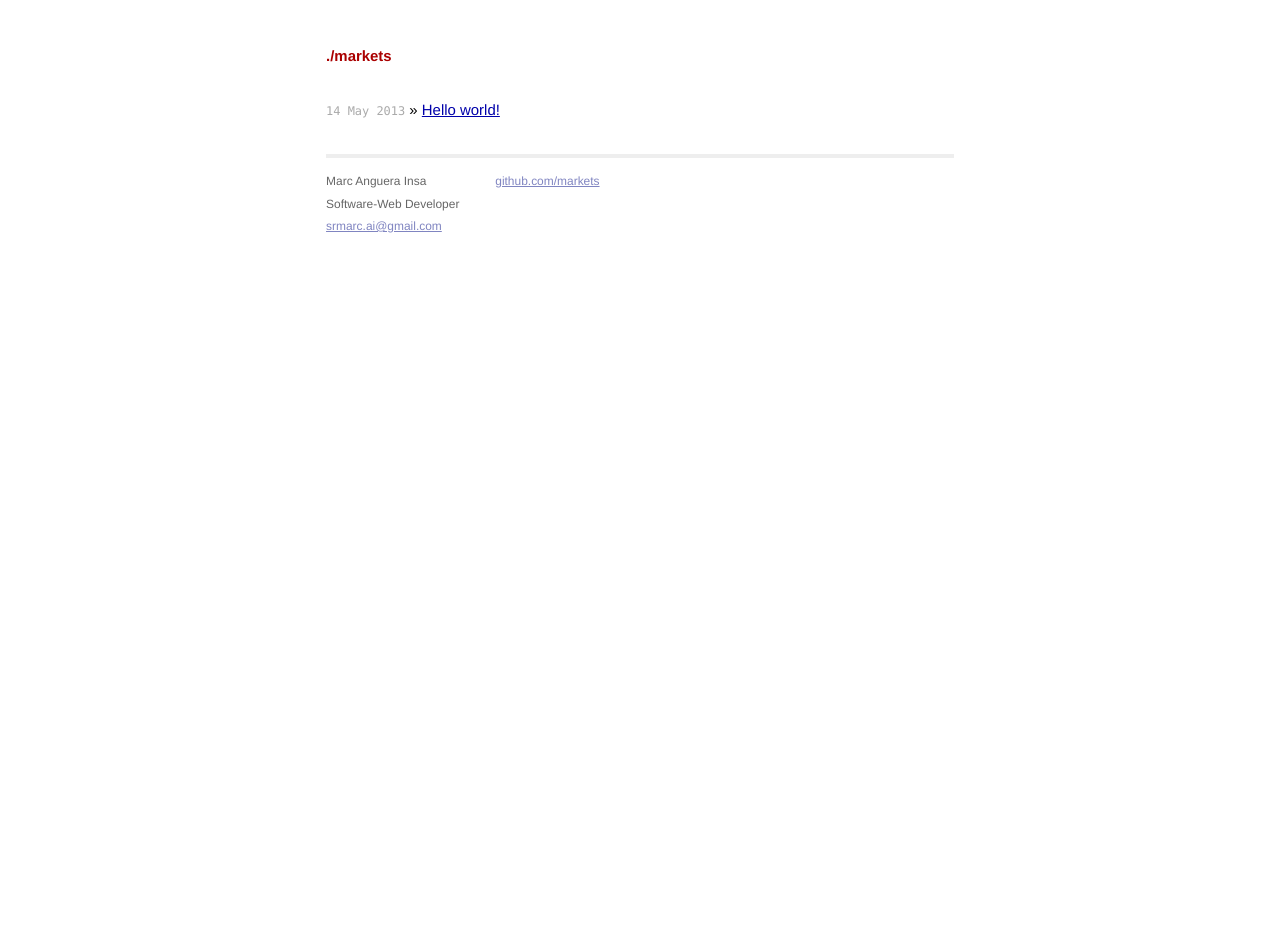
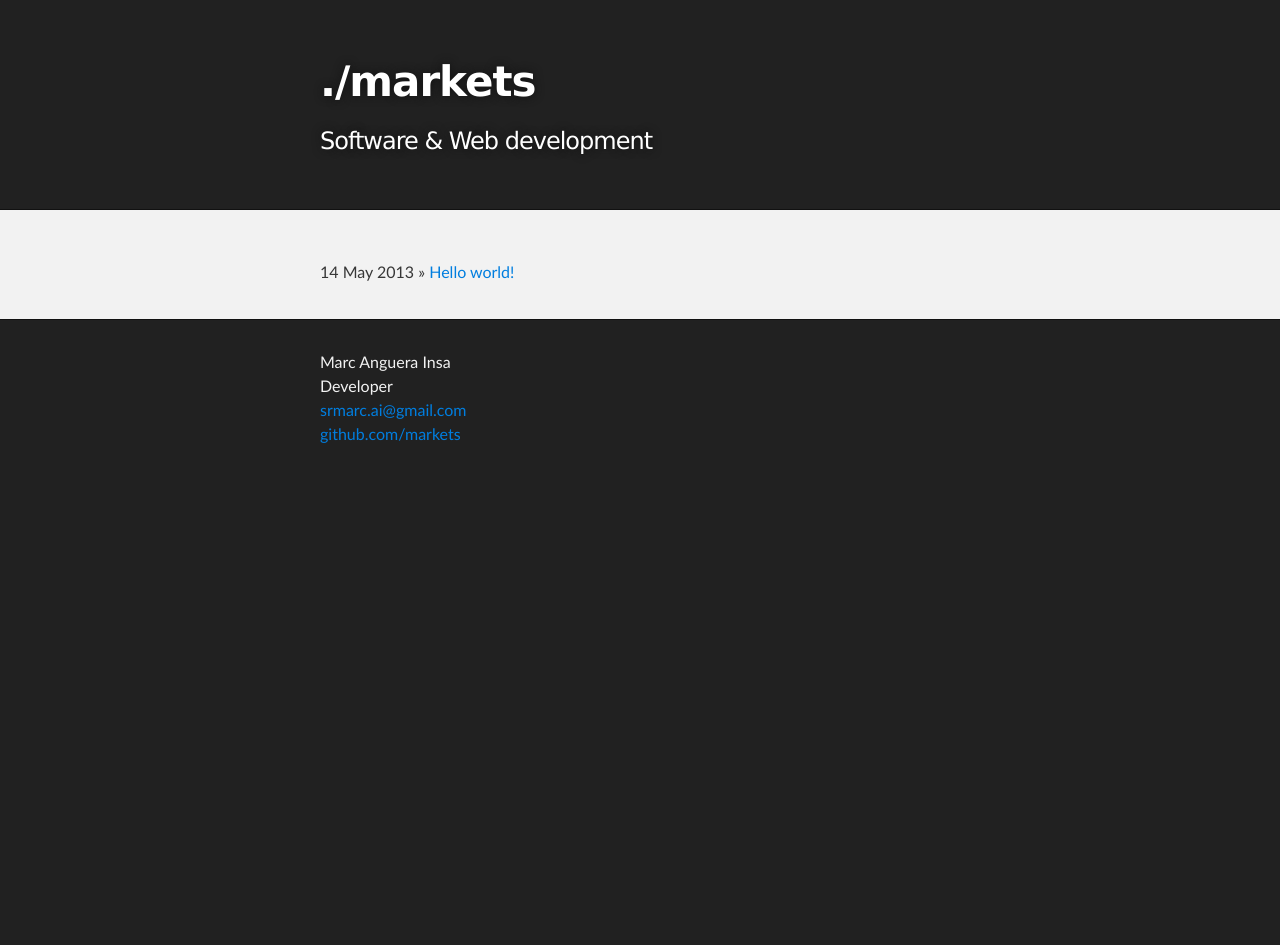
Before and after one commit to markets/markets.github.io, a Jekyll site: the page built from index.html, in a window 1280 px wide. Built offline with Jekyll 4.4.1, drawn with Linux system fonts in a browser that asks for light colours; after the commit the page ends 900 px from its top, so only the background shows below that.

Commit message:
yeah! new layout

```diff
--- a/_layouts/default.html
+++ b/_layouts/default.html
@@ -6,36 +6,44 @@
   <title>{{ page.title }}</title>
   <meta name="viewport" content="width=device-width">
 
-    <!-- syntax highlighting CSS -->
+  <!-- syntax highlighting css -->
   <link rel="stylesheet" href="/css/syntax.css">
 
-    <!-- Custom CSS -->
-    <link rel="stylesheet" href="/css/main.css">
+  <!-- main styles -->
+  <link rel="stylesheet" href="/css/styles.css">
 </head>
 <body>
-    <div class="container">
-      <div class="site">
-        <div class="header">
-          <h1 class="title"><a href="/">./{{ site.name | downcase }}</a></h1>
+
+  <!-- HEADER -->
+  <div id="header_wrap" class="outer">
+    <header class="inner">
+      <h1 id="project_title">./{{ site.name | downcase }}</h1>
+      <h2 id="project_tagline">Software & Web development</h2>
+    </header>
   </div>
 
+  <!-- MAIN CONTENT -->
+  <div id="main_content_wrap" class="outer">
+    <section id="main_content" class="inner">
       {{ content }}
+    </section>
+  </div>
 
-        <div class="footer">
+  <!-- FOOTER  -->
+  <div id="footer_wrap" class="outer">
+    <footer class="inner">
       <div class="contact">
         <p>
           Marc Anguera Insa<br />
-              Software-Web Developer<br />
-              <a href="mailto:srmarc.ai@gmail.com">srmarc.ai@gmail.com</a>
+          Developer<br />
+          <a href="mailto:srmarc.ai@gmail.com">srmarc.ai@gmail.com</a><br />
+          <a href="http://github.com/markets">github.com/markets</a><br />
         </p>
       </div>
-          <div class="contact">
-            <p><a href="http://github.com/markets">github.com/markets</a><br /></p>
-          </div>
+    </footer>
   </div>
 
-      </div>
-    </div><!-- /container -->
   {% include analytics.html %}
+
 </body>
 </html>
--- a/_layouts/post.html
+++ b/_layouts/post.html
@@ -2,7 +2,7 @@
 layout: default
 ---
 
-<p class="meta">{{ page.date | date_to_string }}</p>
+<p>{{ page.date | date_to_string }}</p>
 <h2>{{ page.title }}</h2>
 
 <div id="post">
--- a/_posts/2013-05-14-hello-world.markdown
+++ b/_posts/2013-05-14-hello-world.markdown
@@ -4,7 +4,7 @@ title:  Hello world!
 date:   2013-05-14
 ---
 
-So easy.
+So easy with [Ruby](http://www.ruby-lang.org/).
 
 {% highlight ruby %}
 puts 'Hello World!'
--- a/css/main.css
+++ /dev/null
@@ -1,165 +0,0 @@
-/*****************************************************************************/
-/*
-/* Common
-/*
-/*****************************************************************************/
-
-/* Global Reset */
-* {
-  margin: 0;
-  padding: 0;
-}
-
-html, body { height: 100%; }
-
-body {
-  background-color: #FFF;
-  font: 13.34px Helvetica, Arial, sans-serif;
-  font-size: small;
-  text-align: center;
-}
-
-h1, h2, h3, h4, h5, h6 {
-  font-size: 100%; }
-
-h1 { margin-bottom: 1em; }
-p { margin: 1em 0; }
-
-a         { color: #00a; }
-a:hover   { color: #000; }
-a:visited { color: #a0a; }
-
-table {
-  font-size: inherit;
-  font: 100%;
-}
-
-/*****************************************************************************/
-/*
-/* Home
-/*
-/*****************************************************************************/
-ul.posts {
-  list-style-type: none;
-  margin-bottom: 2em;
-}
-
-ul.posts li {
-  line-height: 1.75em;
-}
-
-ul.posts span {
-  color: #aaa;
-  font-family: Monaco, "Courier New", monospace;
-  font-size: 80%;
-}
-
-/*****************************************************************************/
-/*
-/* Site
-/*
-/*****************************************************************************/
-
-.site {
-  font-size: 115%;
-  text-align: justify;
-  width: 42em;
-  margin: 3em auto 2em;
-  line-height: 1.5em;
-}
-
-.site .header a {
-  font-weight: bold;
-  text-decoration: none;
-}
-
-.site .header h1.title {
-  display: inline-block;
-  margin-bottom: 2em;
-}
-
-.site .header h1.title a {
-  color: #a00;
-}
-
-.site .header h1.title a:hover {
-  color: #000;
-}
-
-.site .header a.extra {
-  color: #aaa;
-  margin-left: 1em;
-}
-
-.site .header a.extra:hover {
-  color: #000;
-}
-
-.site .meta {
-  color: #aaa;
-}
-
-.site .footer {
-  font-size: 80%;
-  color: #666;
-  border-top: 4px solid #eee;
-  margin-top: 2em;
-  overflow: hidden;
-}
-
-.site .footer .contact {
-  float: left;
-  margin-right: 3em;
-}
-
-.site .footer .contact a {
-  color: #8085C1;
-}
-
-.site .footer .rss {
-  margin-top: 1.1em;
-  margin-right: -.2em;
-  float: right;
-}
-
-.site .footer .rss img {
-  border: 0;
-}
-
-/*****************************************************************************/
-/*
-/* Posts
-/*
-/*****************************************************************************/
-
-/* standard */
-#post pre {
-  border: 1px solid #ddd;
-  background-color: #eef;
-  padding: 0 .4em;
-}
-
-#post ul, #post ol {
-  margin-left: 1.35em;
-}
-
-#post code {
-  border: 1px solid #ddd;
-  background-color: #eef;
-  padding: 0 .2em;
-}
-
-#post pre code {
-  border: none;
-}
-
-/* terminal */
-#post pre.terminal {
-  border: 1px solid #000;
-  background-color: #333;
-  color: #FFF;
-}
-
-#post pre.terminal code {
-  background-color: #333;
-}
--- /dev/null
+++ b/css/styles.css
@@ -0,0 +1,346 @@
+html, body, div, span, applet, object, iframe,
+h1, h2, h3, h4, h5, h6, p, blockquote, pre,
+a, abbr, acronym, address, big, cite, code,
+del, dfn, em, img, ins, kbd, q, s, samp,
+small, strike, strong, sub, sup, tt, var,
+b, u, i, center,
+dl, dt, dd, ol, ul, li,
+fieldset, form, label, legend,
+table, caption, tbody, tfoot, thead, tr, th, td,
+article, aside, canvas, details, embed,
+figure, figcaption, footer, header, hgroup,
+menu, nav, output, ruby, section, summary,
+time, mark, audio, video {
+  margin: 0;
+  padding: 0;
+  border: 0;
+  font: inherit;
+  vertical-align: baseline;
+}
+
+/* HTML5 display-role reset for older browsers */
+article, aside, details, figcaption, figure,
+footer, header, hgroup, menu, nav, section {
+  display: block;
+}
+
+ol, ul {
+  list-style: none;
+}
+
+blockquote, q {
+}
+
+table {
+  border-collapse: collapse;
+  border-spacing: 0;
+}
+
+a:focus {
+  outline: none;
+}
+
+body {
+  box-sizing: border-box;
+  color:#373737;
+  background: #212121;
+  font-size: 16px;
+  font-family: 'Myriad Pro', Calibri, Helvetica, Arial, sans-serif;
+  line-height: 1.5;
+  -webkit-font-smoothing: antialiased;
+}
+
+h1, h2, h3, h4, h5, h6 {
+  margin: 10px 0;
+  font-weight: 700;
+  color:#222222;
+  font-family: 'Lucida Grande', 'Calibri', Helvetica, Arial, sans-serif;
+  letter-spacing: -1px;
+}
+
+h1 {
+  font-size: 36px;
+  font-weight: 700;
+}
+
+h2 {
+  padding-bottom: 10px;
+  font-size: 32px;
+  background: url('../images/bg_hr.png') repeat-x bottom;
+}
+
+h3 {
+  font-size: 24px;
+}
+
+h4 {
+  font-size: 21px;
+}
+
+h5 {
+  font-size: 18px;
+}
+
+h6 {
+  font-size: 16px;
+}
+
+p {
+  margin: 10px 0 15px 0;
+}
+
+footer p {
+  color: #f2f2f2;
+}
+
+a {
+  text-decoration: none;
+  color: #007edf;
+  text-shadow: none;
+
+  transition: color 0.5s ease;
+  transition: text-shadow 0.5s ease;
+  -webkit-transition: color 0.5s ease;
+  -webkit-transition: text-shadow 0.5s ease;
+  -moz-transition: color 0.5s ease;
+  -moz-transition: text-shadow 0.5s ease;
+  -o-transition: color 0.5s ease;
+  -o-transition: text-shadow 0.5s ease;
+  -ms-transition: color 0.5s ease;
+  -ms-transition: text-shadow 0.5s ease;
+}
+
+#main_content a:hover {
+  color: #0069ba;
+  text-shadow: #0090ff 0px 0px 2px;
+}
+
+footer a:hover {
+  color: #43adff;
+  text-shadow: #0090ff 0px 0px 2px;
+}
+
+em {
+  font-style: italic;
+}
+
+strong {
+  font-weight: bold;
+}
+
+img {
+  position: relative;
+  margin: 0 auto;
+  max-width: 739px;
+  padding: 5px;
+  margin: 10px 0 10px 0;
+  border: 1px solid #ebebeb;
+
+  box-shadow: 0 0 5px #ebebeb;
+  -webkit-box-shadow: 0 0 5px #ebebeb;
+  -moz-box-shadow: 0 0 5px #ebebeb;
+  -o-box-shadow: 0 0 5px #ebebeb;
+  -ms-box-shadow: 0 0 5px #ebebeb;
+}
+
+pre, code {
+  width: 100%;
+  color: #222;
+  background-color: #fff;
+
+  font-family: Monaco, "Bitstream Vera Sans Mono", "Lucida Console", Terminal, monospace;
+  font-size: 14px;
+
+  border-radius: 2px;
+  -moz-border-radius: 2px;
+  -webkit-border-radius: 2px;
+}
+
+pre {
+  width: 100%;
+  padding: 10px;
+  box-shadow: 0 0 10px rgba(0,0,0,.1);
+  overflow: auto;
+}
+
+code {
+  padding: 3px;
+  margin: 0 3px;
+  box-shadow: 0 0 10px rgba(0,0,0,.1);
+}
+
+pre code {
+  display: block;
+  box-shadow: none;
+}
+
+blockquote {
+  color: #666;
+  margin-bottom: 20px;
+  padding: 0 0 0 20px;
+  border-left: 3px solid #bbb;
+}
+
+ul, ol, dl {
+  margin-bottom: 15px
+}
+
+ul li {
+  padding-left: 20px;
+}
+
+ol li {
+  list-style: decimal inside;
+  padding-left: 20px;
+}
+
+dl dt {
+  font-weight: bold;
+}
+
+dl dd {
+  padding-left: 20px;
+  font-style: italic;
+}
+
+dl p {
+  padding-left: 20px;
+  font-style: italic;
+}
+
+hr {
+  height: 1px;
+  margin-bottom: 5px;
+  border: none;
+  background: url('../images/bg_hr.png') repeat-x center;
+}
+
+table {
+  border: 1px solid #373737;
+  margin-bottom: 20px;
+  text-align: left;
+}
+
+th {
+  font-family: 'Lucida Grande', 'Helvetica Neue', Helvetica, Arial, sans-serif;
+  padding: 10px;
+  background: #373737;
+  color: #fff;
+}
+
+td {
+  padding: 10px;
+  border: 1px solid #373737;
+}
+
+form {
+  background: #f2f2f2;
+  padding: 20px;
+}
+
+img {
+  width: 100%;
+  max-width: 100%;
+}
+
+/*******************************************************************************
+Full-Width Styles
+*******************************************************************************/
+
+.outer {
+  width: 100%;
+}
+
+.inner {
+  position: relative;
+  max-width: 640px;
+  padding: 20px 10px;
+  margin: 0 auto;
+}
+
+#header_wrap {
+  background: #212121;
+}
+
+#header_wrap .inner {
+  padding: 50px 10px 30px 10px;
+}
+
+#project_title {
+  margin: 0;
+  color: #fff;
+  font-size: 42px;
+  font-weight: 700;
+  text-shadow: #111 0px 0px 10px;
+}
+
+#project_tagline {
+  color: #fff;
+  font-size: 24px;
+  font-weight: 300;
+  background: none;
+  text-shadow: #111 0px 0px 10px;
+}
+
+#main_content_wrap {
+  background: #f2f2f2;
+  border-top: 1px solid #111;
+  border-bottom: 1px solid #111;
+}
+
+#main_content {
+  padding-top: 40px;
+}
+
+#footer_wrap {
+  background: #212121;
+}
+
+/*******************************************************************************
+Small Device Styles
+*******************************************************************************/
+
+@media screen and (max-width: 480px) {
+  body {
+    font-size:14px;
+  }
+
+  .inner {
+    min-width: 320px;
+    max-width: 480px;
+  }
+
+  #project_title {
+    font-size: 32px;
+  }
+
+  h1 {
+    font-size: 28px;
+  }
+
+  h2 {
+    font-size: 24px;
+  }
+
+  h3 {
+    font-size: 21px;
+  }
+
+  h4 {
+    font-size: 18px;
+  }
+
+  h5 {
+    font-size: 14px;
+  }
+
+  h6 {
+    font-size: 12px;
+  }
+
+  code, pre {
+    min-width: 320px;
+    max-width: 480px;
+    font-size: 11px;
+  }
+}
--- a/css/syntax.css
+++ b/css/syntax.css
@@ -1,60 +1,70 @@
-.highlight  { background: #ffffff; }
-.highlight .c { color: #999988; font-style: italic } /* Comment */
-.highlight .err { color: #a61717; background-color: #e3d2d2 } /* Error */
-.highlight .k { font-weight: bold } /* Keyword */
-.highlight .o { font-weight: bold } /* Operator */
-.highlight .cm { color: #999988; font-style: italic } /* Comment.Multiline */
-.highlight .cp { color: #999999; font-weight: bold } /* Comment.Preproc */
-.highlight .c1 { color: #999988; font-style: italic } /* Comment.Single */
-.highlight .cs { color: #999999; font-weight: bold; font-style: italic } /* Comment.Special */
-.highlight .gd { color: #000000; background-color: #ffdddd } /* Generic.Deleted */
-.highlight .gd .x { color: #000000; background-color: #ffaaaa } /* Generic.Deleted.Specific */
+.highlight .hll { background-color: #ffffcc }
+.highlight  { background: #f0f3f3; }
+.highlight .c { color: #0099FF; font-style: italic } /* Comment */
+.highlight .err { color: #AA0000; background-color: #FFAAAA } /* Error */
+.highlight .k { color: #006699; font-weight: bold } /* Keyword */
+.highlight .o { color: #555555 } /* Operator */
+.highlight .cm { color: #0099FF; font-style: italic } /* Comment.Multiline */
+.highlight .cp { color: #009999 } /* Comment.Preproc */
+.highlight .c1 { color: #0099FF; font-style: italic } /* Comment.Single */
+.highlight .cs { color: #0099FF; font-weight: bold; font-style: italic } /* Comment.Special */
+.highlight .gd { background-color: #FFCCCC; border: 1px solid #CC0000 } /* Generic.Deleted */
 .highlight .ge { font-style: italic } /* Generic.Emph */
-.highlight .gr { color: #aa0000 } /* Generic.Error */
-.highlight .gh { color: #999999 } /* Generic.Heading */
-.highlight .gi { color: #000000; background-color: #ddffdd } /* Generic.Inserted */
-.highlight .gi .x { color: #000000; background-color: #aaffaa } /* Generic.Inserted.Specific */
-.highlight .go { color: #888888 } /* Generic.Output */
-.highlight .gp { color: #555555 } /* Generic.Prompt */
+.highlight .gr { color: #FF0000 } /* Generic.Error */
+.highlight .gh { color: #003300; font-weight: bold } /* Generic.Heading */
+.highlight .gi { background-color: #CCFFCC; border: 1px solid #00CC00 } /* Generic.Inserted */
+.highlight .go { color: #AAAAAA } /* Generic.Output */
+.highlight .gp { color: #000099; font-weight: bold } /* Generic.Prompt */
 .highlight .gs { font-weight: bold } /* Generic.Strong */
-.highlight .gu { color: #aaaaaa } /* Generic.Subheading */
-.highlight .gt { color: #aa0000 } /* Generic.Traceback */
-.highlight .kc { font-weight: bold } /* Keyword.Constant */
-.highlight .kd { font-weight: bold } /* Keyword.Declaration */
-.highlight .kp { font-weight: bold } /* Keyword.Pseudo */
-.highlight .kr { font-weight: bold } /* Keyword.Reserved */
-.highlight .kt { color: #445588; font-weight: bold } /* Keyword.Type */
-.highlight .m { color: #009999 } /* Literal.Number */
-.highlight .s { color: #d14 } /* Literal.String */
-.highlight .na { color: #008080 } /* Name.Attribute */
-.highlight .nb { color: #0086B3 } /* Name.Builtin */
-.highlight .nc { color: #445588; font-weight: bold } /* Name.Class */
-.highlight .no { color: #008080 } /* Name.Constant */
-.highlight .ni { color: #800080 } /* Name.Entity */
-.highlight .ne { color: #990000; font-weight: bold } /* Name.Exception */
-.highlight .nf { color: #990000; font-weight: bold } /* Name.Function */
-.highlight .nn { color: #555555 } /* Name.Namespace */
-.highlight .nt { color: #000080 } /* Name.Tag */
-.highlight .nv { color: #008080 } /* Name.Variable */
-.highlight .ow { font-weight: bold } /* Operator.Word */
+.highlight .gu { color: #003300; font-weight: bold } /* Generic.Subheading */
+.highlight .gt { color: #99CC66 } /* Generic.Traceback */
+.highlight .kc { color: #006699; font-weight: bold } /* Keyword.Constant */
+.highlight .kd { color: #006699; font-weight: bold } /* Keyword.Declaration */
+.highlight .kn { color: #006699; font-weight: bold } /* Keyword.Namespace */
+.highlight .kp { color: #006699 } /* Keyword.Pseudo */
+.highlight .kr { color: #006699; font-weight: bold } /* Keyword.Reserved */
+.highlight .kt { color: #007788; font-weight: bold } /* Keyword.Type */
+.highlight .m { color: #FF6600 } /* Literal.Number */
+.highlight .s { color: #CC3300 } /* Literal.String */
+.highlight .na { color: #330099 } /* Name.Attribute */
+.highlight .nb { color: #336666 } /* Name.Builtin */
+.highlight .nc { color: #00AA88; font-weight: bold } /* Name.Class */
+.highlight .no { color: #336600 } /* Name.Constant */
+.highlight .nd { color: #9999FF } /* Name.Decorator */
+.highlight .ni { color: #999999; font-weight: bold } /* Name.Entity */
+.highlight .ne { color: #CC0000; font-weight: bold } /* Name.Exception */
+.highlight .nf { color: #CC00FF } /* Name.Function */
+.highlight .nl { color: #9999FF } /* Name.Label */
+.highlight .nn { color: #00CCFF; font-weight: bold } /* Name.Namespace */
+.highlight .nt { color: #330099; font-weight: bold } /* Name.Tag */
+.highlight .nv { color: #003333 } /* Name.Variable */
+.highlight .ow { color: #000000; font-weight: bold } /* Operator.Word */
 .highlight .w { color: #bbbbbb } /* Text.Whitespace */
-.highlight .mf { color: #009999 } /* Literal.Number.Float */
-.highlight .mh { color: #009999 } /* Literal.Number.Hex */
-.highlight .mi { color: #009999 } /* Literal.Number.Integer */
-.highlight .mo { color: #009999 } /* Literal.Number.Oct */
-.highlight .sb { color: #d14 } /* Literal.String.Backtick */
-.highlight .sc { color: #d14 } /* Literal.String.Char */
-.highlight .sd { color: #d14 } /* Literal.String.Doc */
-.highlight .s2 { color: #d14 } /* Literal.String.Double */
-.highlight .se { color: #d14 } /* Literal.String.Escape */
-.highlight .sh { color: #d14 } /* Literal.String.Heredoc */
-.highlight .si { color: #d14 } /* Literal.String.Interpol */
-.highlight .sx { color: #d14 } /* Literal.String.Other */
-.highlight .sr { color: #009926 } /* Literal.String.Regex */
-.highlight .s1 { color: #d14 } /* Literal.String.Single */
-.highlight .ss { color: #990073 } /* Literal.String.Symbol */
-.highlight .bp { color: #999999 } /* Name.Builtin.Pseudo */
-.highlight .vc { color: #008080 } /* Name.Variable.Class */
-.highlight .vg { color: #008080 } /* Name.Variable.Global */
-.highlight .vi { color: #008080 } /* Name.Variable.Instance */
-.highlight .il { color: #009999 } /* Literal.Number.Integer.Long */
+.highlight .mf { color: #FF6600 } /* Literal.Number.Float */
+.highlight .mh { color: #FF6600 } /* Literal.Number.Hex */
+.highlight .mi { color: #FF6600 } /* Literal.Number.Integer */
+.highlight .mo { color: #FF6600 } /* Literal.Number.Oct */
+.highlight .sb { color: #CC3300 } /* Literal.String.Backtick */
+.highlight .sc { color: #CC3300 } /* Literal.String.Char */
+.highlight .sd { color: #CC3300; font-style: italic } /* Literal.String.Doc */
+.highlight .s2 { color: #CC3300 } /* Literal.String.Double */
+.highlight .se { color: #CC3300; font-weight: bold } /* Literal.String.Escape */
+.highlight .sh { color: #CC3300 } /* Literal.String.Heredoc */
+.highlight .si { color: #AA0000 } /* Literal.String.Interpol */
+.highlight .sx { color: #CC3300 } /* Literal.String.Other */
+.highlight .sr { color: #33AAAA } /* Literal.String.Regex */
+.highlight .s1 { color: #CC3300 } /* Literal.String.Single */
+.highlight .ss { color: #FFCC33 } /* Literal.String.Symbol */
+.highlight .bp { color: #336666 } /* Name.Builtin.Pseudo */
+.highlight .vc { color: #003333 } /* Name.Variable.Class */
+.highlight .vg { color: #003333 } /* Name.Variable.Global */
+.highlight .vi { color: #003333 } /* Name.Variable.Instance */
+.highlight .il { color: #FF6600 } /* Literal.Number.Integer.Long */
+
+.type-csharp .highlight .k { color: #0000FF }
+.type-csharp .highlight .kt { color: #0000FF }
+.type-csharp .highlight .nf { color: #000000; font-weight: normal }
+.type-csharp .highlight .nc { color: #2B91AF }
+.type-csharp .highlight .nn { color: #000000 }
+.type-csharp .highlight .s { color: #A31515 }
+.type-csharp .highlight .sc { color: #A31515 }
--- a/index.html
+++ b/index.html
@@ -3,10 +3,6 @@ layout: default
 title: ./markets
 ---
 
-<div id="home">
-  <ul class="posts">
-    {% for post in site.posts %}
-      <li><span>{{ post.date | date_to_string }}</span> &raquo; <a href="{{ post.url }}">{{ post.title }}</a></li>
-    {% endfor %}
-  </ul>
-</div>
+{% for post in site.posts %}
+  <p><span>{{ post.date | date_to_string }}</span> &raquo; <a href="{{ post.url }}">{{ post.title }}</a></p>
+{% endfor %}
```
Also changed, not shown: favicon.ico (added), images/bg_hr.png (added). Lines whose indentation alone changed are shown as unchanged.
